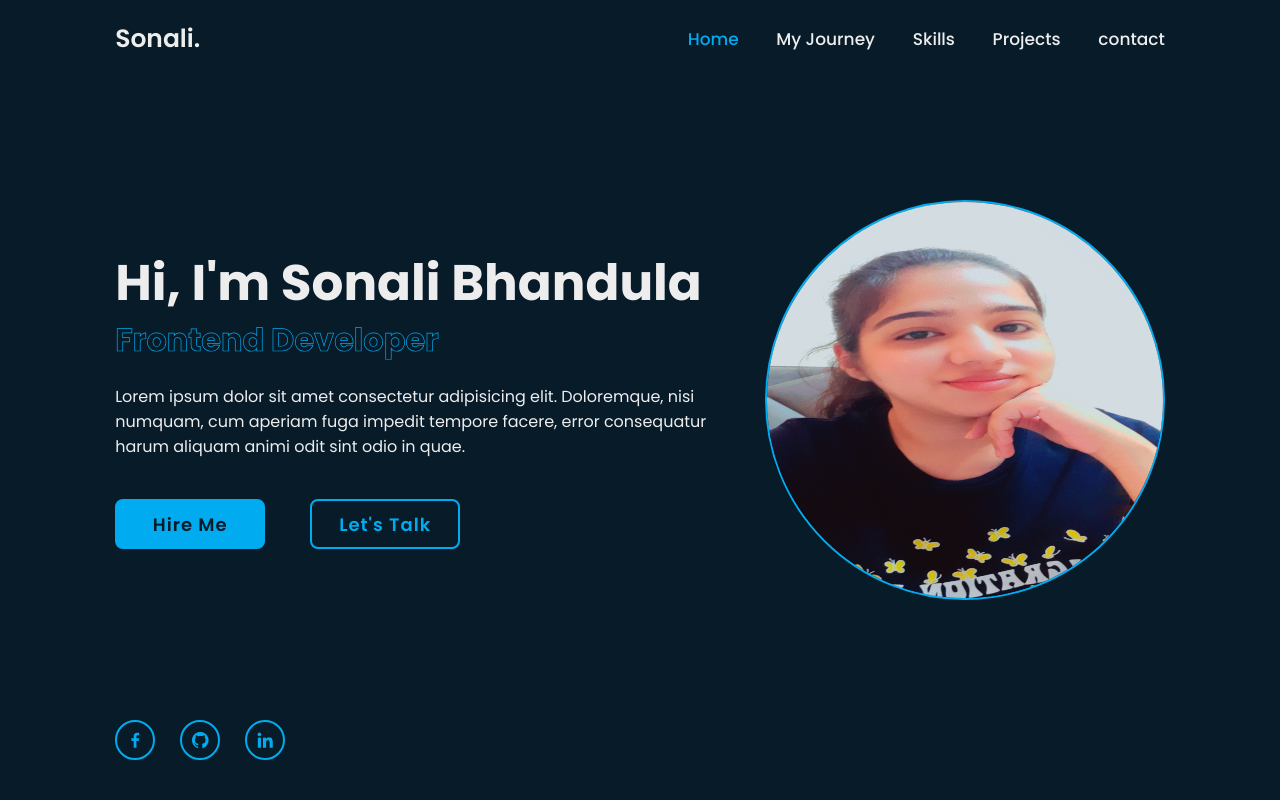
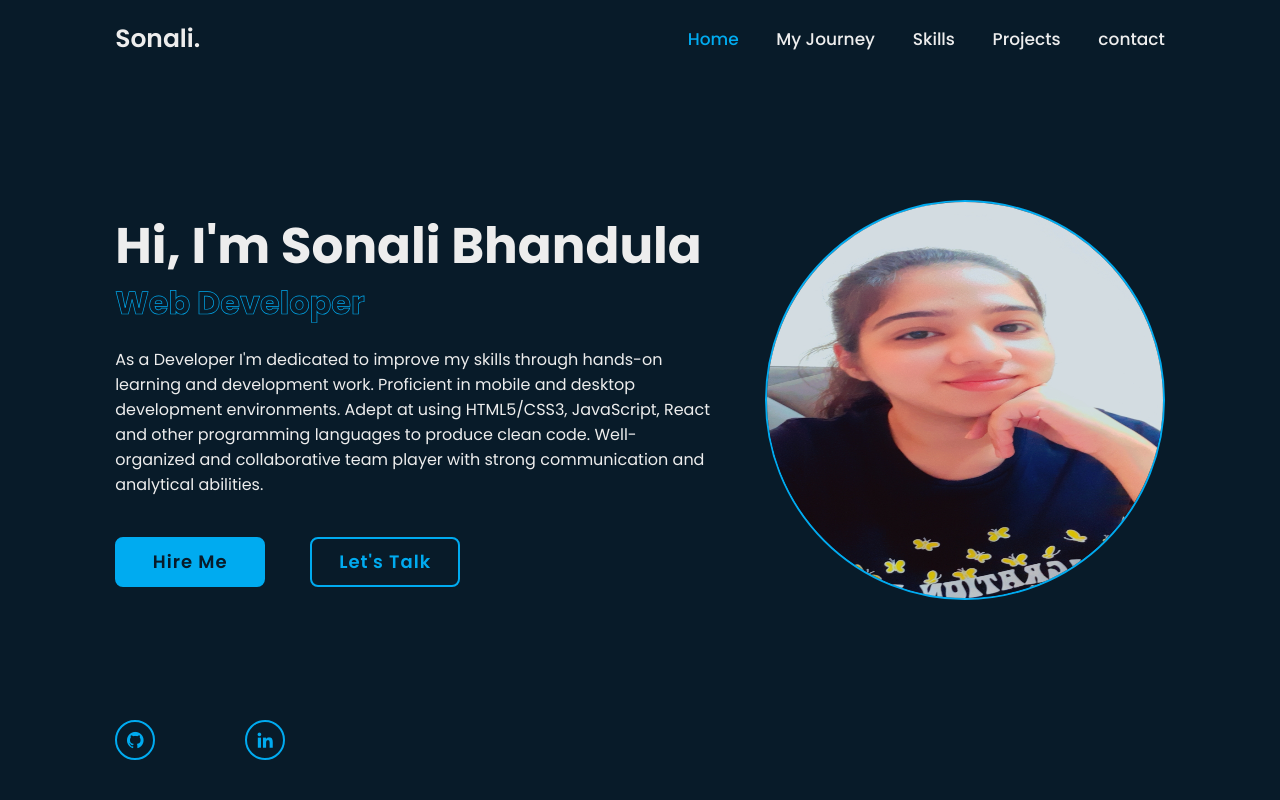
Before and after one commit to SoNaA2454/portfolio, a plain HTML site: page index.html in a window 1280 px wide. Shown: the top 800 px of the page. Drawn offline with nearby package versions, Linux system fonts and the light colour scheme.

Commit message:
updation done

```diff
--- a/index.html
+++ b/index.html
@@ -32,22 +32,23 @@
       <div class="home-content">
         <h1>Hi, I'm <span>Sonali Bhandula</span></h1>
         <div class="text-animate">
-          <h3>Frontend Developer</h3>
+          <h3>Web Developer</h3>
         </div>
         <p>
-          Lorem ipsum dolor sit amet consectetur adipisicing elit. Doloremque,
-          nisi numquam, cum aperiam fuga impedit tempore facere, error
-          consequatur harum aliquam animi odit sint odio in quae.
+          As a Developer I'm dedicated to improve my skills through hands-on learning and
+          development work. Proficient in mobile and desktop development environments. Adept
+          at using HTML5/CSS3, JavaScript, React and other programming languages to produce
+          clean code. Well-organized and collaborative team player with strong communication and
+          analytical abilities.
         </p>
 
         <div class="btn-box">
           <a href="#" class="btn">Hire Me</a>
-          <a href="#" class="btn">Let's Talk</a>
+          <a href="#contact" class="btn">Let's Talk</a>
         </div>
       </div>
 
       <div class="home-sci">
-        <a href="#"><i class="bx bxl-facebook"></i></a>
         <a href="https://github.com/SoNaA2454/"><i class="bx bxl-github"></i></a>
         <a href="https://www.linkedin.com/in/sonali-bhandula-81192816b/"><i class="bx bxl-linkedin"></i></a>
       </div>
--- a/style.css
+++ b/style.css
@@ -26,6 +26,7 @@ html {
 body {
   background-color: var(--bg-color);
   color: var(--text-color);
+  overflow-x: hidden;
 }
 
 /* header */
```
